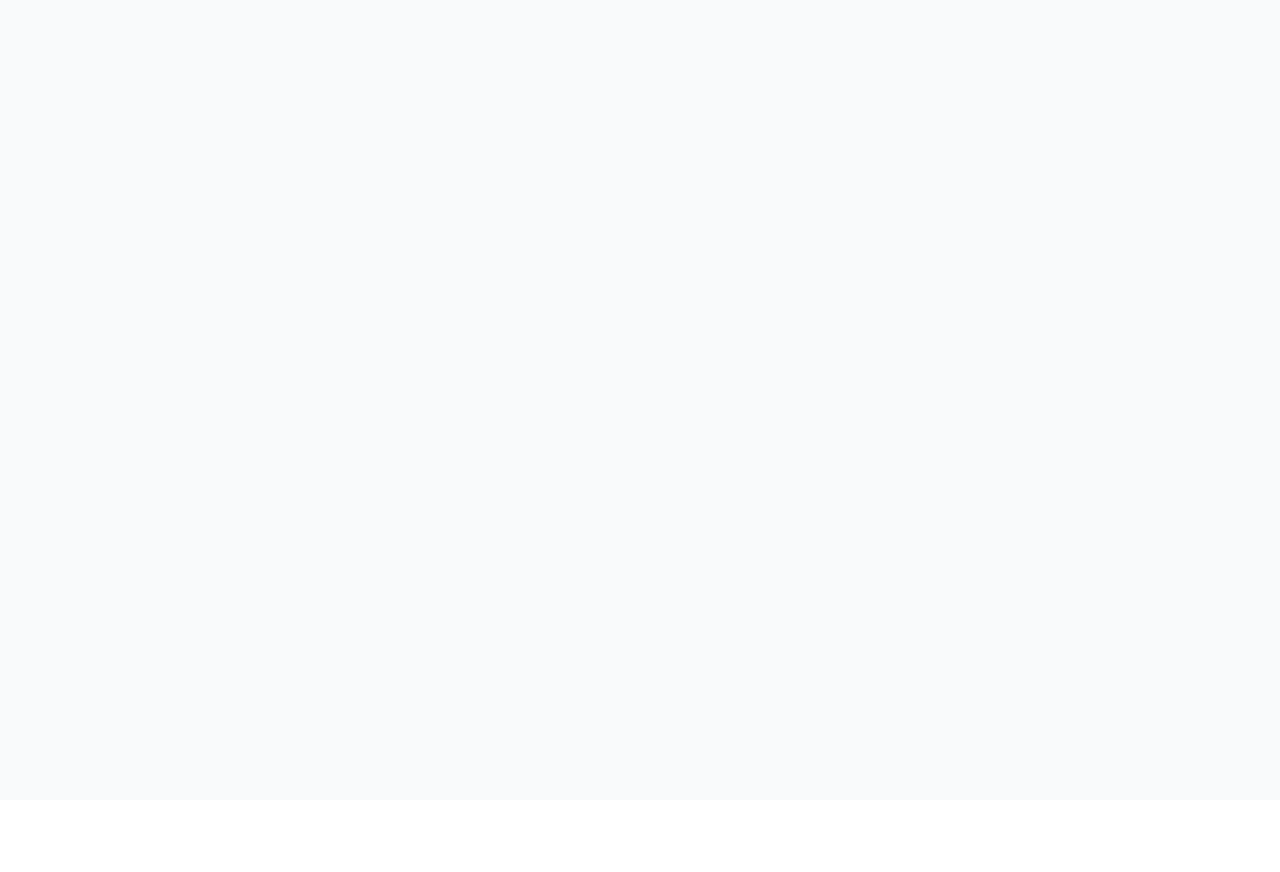
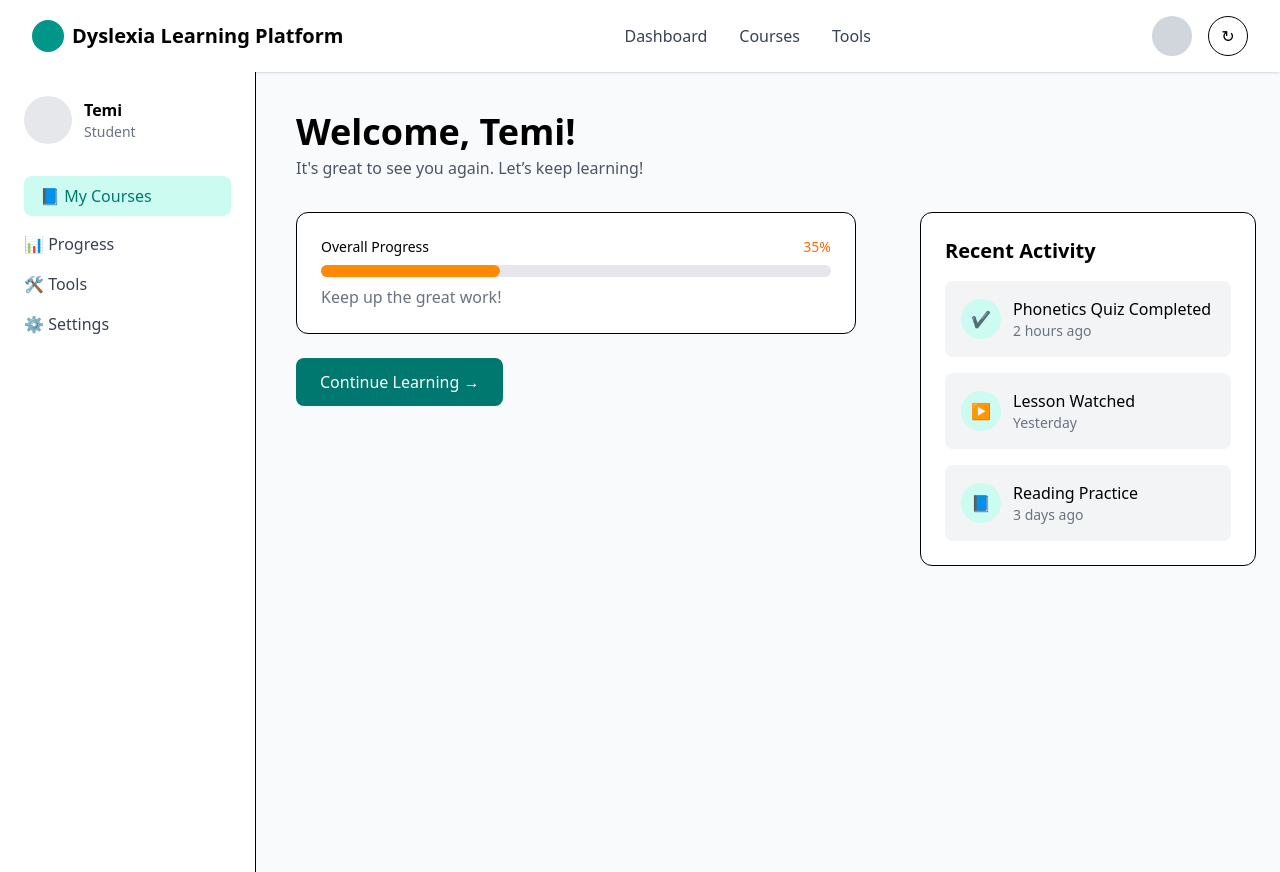
Before and after one commit to Temi-olu/Dyslexia-, a React (Vite) app: page /dashboard in a window 1280 px wide. Before the commit this address had no page. Before the commit the page ends 800 px from the top, so only its background shows below. Built offline with nearby package versions, Linux system fonts and the light colour scheme.

Commit message:
fist commit Dahboard UI

```diff
--- a/src/App.jsx
+++ b/src/App.jsx
@@ -3,6 +3,7 @@ import Homepage from './pages/Homepage'
 import Loginpage from './pages/Loginpage'
 import Registerpage from './pages/Registerpage'
 import Toolspage from './pages/Toolspage'
+import Dashboard from './pages/Dashboard'
 import { BrowserRouter, Routes, Route } from 'react-router-dom'
 function App() {
   return (
@@ -13,6 +14,7 @@ function App() {
       <Route path ='/login' element={<Loginpage />} ></Route>
       <Route path ='/register' element={<Registerpage />} ></Route>
       <Route path ='/tools' element={<Toolspage />} ></Route>
+      <Route path ='/dashboard' element={<Dashboard />} ></Route>
      </Routes>
      </BrowserRouter>
     </div>
--- a/src/component/Navbar.jsx
+++ b/src/component/Navbar.jsx
@@ -7,13 +7,13 @@ function Navbar() {
     {/* middle part */}
 
     <div className="flex gap-12" >
-    <Link to='/'>  <button>Home</button></Link>
-      <p>Courses</p>
-      <Link to='/tools'><p>Tools</p></Link>
+    <Link to='/'>  <button className="cursor-pointer">Home</button></Link>
+    <Link to=''> <button  className="cursor-pointer">Courses</button></Link>
+      <Link to='/tools'><button className="cursor-pointer">Tools</button></Link>
     </div>
     {/* end part */}
     <div className="flex gap-3">
-      <button className="bg-green-700 w-20 text-amber-50 p-2 rounded-xl ">Login</button>
+     <Link to='/login'><button className="bg-green-700 w-20 text-amber-50 p-2 rounded-xl ">Login</button></Link>
       <button className="bg-gray-200 p-2 rounded-xl">A-</button>
       <button className="bg-gray-200 p-2 rounded-xl">A+</button>
       <button className="bg-gray-200  p-2 rounded-xl" >🌙</button>
--- /dev/null
+++ b/src/component/Sidebar.jsx
@@ -0,0 +1,23 @@
+export const Sidebar = () => {
+return (
+<aside className="w-64 bg-white border-r h-screen p-6 flex flex-col gap-8">
+<div className="flex items-center gap-3">
+<div className="w-12 h-12 bg-gray-200 rounded-full"></div>
+<div>
+<h2 className="font-semibold">Temi</h2>
+<p className="text-sm text-gray-500">Student</p>
+</div>
+</div>
+
+
+<nav className="flex flex-col gap-4 text-gray-700 font-medium">
+<button className="flex items-center gap-3 bg-teal-100 text-teal-700 px-4 py-2 rounded-lg">
+📘 My Courses
+</button>
+<button className="flex items-center gap-3 hover:text-teal-600">📊 Progress</button>
+<button className="flex items-center gap-3 hover:text-teal-600">🛠 Tools</button>
+<button className="flex items-center gap-3 hover:text-teal-600">⚙ Settings</button>
+</nav>
+</aside>
+);
+};
--- a/src/pages/Dashboard.jsx
+++ b/src/pages/Dashboard.jsx
@@ -1,11 +1,101 @@
-import React from 'react'
-
+import React from "react";
+import { Sidebar } from "../component/sidebar";
+import { Link } from "react-router-dom";
 function Dashboard() {
   return (
-    <div>
+    <div className="min-h-screen bg-gray-50 flex flex-col">
+
+      {/* NAVBAR */}
+      <nav className="w-full bg-white shadow-sm py-4 px-8 flex items-center justify-between">
+        <div className="flex items-center gap-2">
+          <div className="w-8 h-8 bg-teal-600 rounded-full"></div>
+          <h1 className="text-xl font-semibold">Dyslexia Learning Platform</h1>
+        </div>
+
+        <ul className="hidden md:flex items-center gap-8 text-gray-700 font-medium">
+          <li className="cursor-pointer hover:text-teal-600">Dashboard</li>
+          <li className="cursor-pointer hover:text-teal-600">Courses</li>
+    <Link to='/tools'><li className="cursor-pointer hover:text-teal-600">Tools</li></Link>
+        </ul>
+
+        <div className="flex items-center gap-4">
+          <div className="w-10 h-10 bg-gray-300 rounded-full"></div>
+          <div className="w-10 h-10 border rounded-full flex items-center justify-center">
+            ↻
+          </div>
+        </div>
+      </nav>
+
+      {/* MAIN CONTENT LAYOUT (Sidebar + Page Content) */}
+      <div className="flex flex-1">
+
+        {/* LEFT SIDEBAR */}
+        <Sidebar />
+
+        {/* MAIN DASHBOARD CONTENT AREA */}
+        <div className="flex-1 p-10">
+          <h1 className="text-4xl font-bold">Welcome, Temi!</h1>
+          <p className="text-gray-600 mt-1">
+            It's great to see you again. Let’s keep learning!
+          </p>
+
+          {/* PROGRESS CARD */}
+          <div className="mt-8 bg-white border p-6 rounded-xl w-full max-w-3xl">
+            <div className="flex justify-between text-sm font-medium mb-2">
+              <span>Overall Progress</span>
+              <span className="text-orange-500">35%</span>
+            </div>
+
+            <div className="w-full h-3 bg-gray-200 rounded-full">
+              <div className="h-full bg-orange-400 w-[35%] rounded-full"></div>
+            </div>
+
+            <p className="text-gray-500 mt-2">Keep up the great work!</p>
+          </div>
+
+          <button className="mt-6 bg-teal-700 text-white px-6 py-3 rounded-lg flex items-center gap-2">
+            Continue Learning →
+          </button>
+        </div>
+
+        {/* RIGHT SIDE ACTIVITY PANEL */}
+        <div className="w-96 p-6 relative top-29">
+          <div className="bg-white border rounded-xl p-6">
+            <h2 className="text-xl font-semibold mb-4">Recent Activity</h2>
+
+            <div className="space-y-4">
+              <div className="flex items-center gap-3 bg-gray-100 p-4 rounded-lg">
+                <div className="w-10 h-10 rounded-full bg-teal-100 flex items-center justify-center">✔</div>
+                <div>
+                  <p className="font-medium">Phonetics Quiz Completed</p>
+                  <p className="text-sm text-gray-500">2 hours ago</p>
+                </div>
+              </div>
+
+              <div className="flex items-center gap-3 bg-gray-100 p-4 rounded-lg">
+                <div className="w-10 h-10 rounded-full bg-teal-100 flex items-center justify-center">▶</div>
+                <div>
+                  <p className="font-medium">Lesson Watched</p>
+                  <p className="text-sm text-gray-500">Yesterday</p>
+                </div>
+              </div>
+
+              <div className="flex items-center gap-3 bg-gray-100 p-4 rounded-lg">
+                <div className="w-10 h-10 rounded-full bg-teal-100 flex items-center justify-center">📘</div>
+                <div>
+                  <p className="font-medium">Reading Practice</p>
+                  <p className="text-sm text-gray-500">3 days ago</p>
+                </div>
+              </div>
+
+            </div>
+          </div>
+        </div>
+
+      </div>
 
     </div>
-  )
+  );
 }
 
-export default Dashboard
+export default Dashboard;
--- a/src/pages/Homepage.jsx
+++ b/src/pages/Homepage.jsx
@@ -18,7 +18,7 @@ className='w-lg bg-yellow-50 p-4 rounded-2xl ml-180 mt-20'
     <p className='text-gray-400 mt-2 '>Personalized lessons,audio support,
       and readable <br></br>text designed for YOU. </p>
       <div className=' flex gap-5 mt-4'>
-   <Link to='/login'><button className='bg-green-700 text-amber-50 p-2 rounded-xl'>Start Learning</button></Link>
+   <Link to='/login'><button className='bg-teal-600 text-amber-50 p-2 rounded-xl'>Start Learning</button></Link>
     <button className='bg-gray-200 text-black-50 p-2 rounded-xl'>Explore Courses</button>
     </div>
     </div>
--- a/src/pages/Toolspage.jsx
+++ b/src/pages/Toolspage.jsx
@@ -1,4 +1,5 @@
 import React from "react";
+import { Link } from "react-router-dom";
 
 export default function Toolspage() {
   const bgColors = ["#e1f5f2", "#f3f4f6", "#fef9c3", "#e5e7eb"]; // teal, light gray, cream, cool gray
@@ -15,7 +16,7 @@ export default function Toolspage() {
 
 
 <ul className="hidden md:flex items-center gap-8 text-gray-700 font-medium">
-<li className="hover:text-teal-600 cursor-pointer">Home</li>
+<Link to="/"><li className="hover:text-teal-600 cursor-pointer">Home</li></Link>
 <li className="hover:text-teal-600 cursor-pointer">My Courses</li>
 <li className="hover:text-teal-600 cursor-pointer">Learning Tools</li>
 <li className="hover:text-teal-600 cursor-pointer">Progress</li>
```
